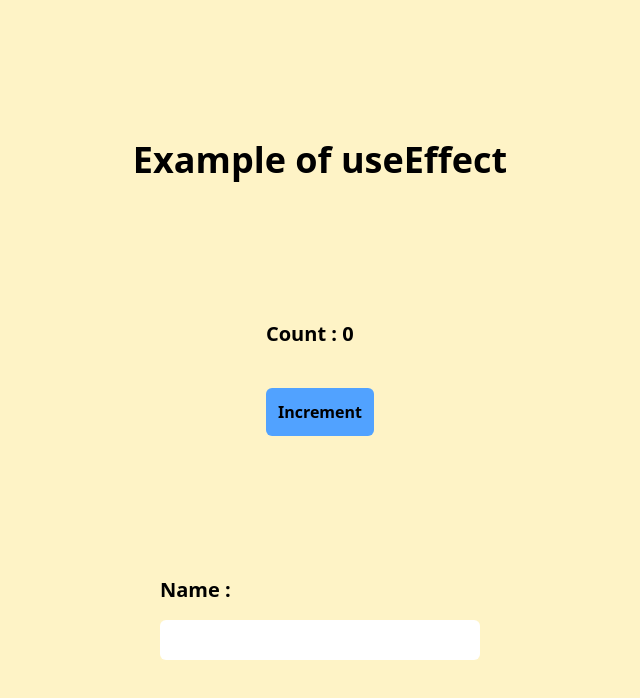
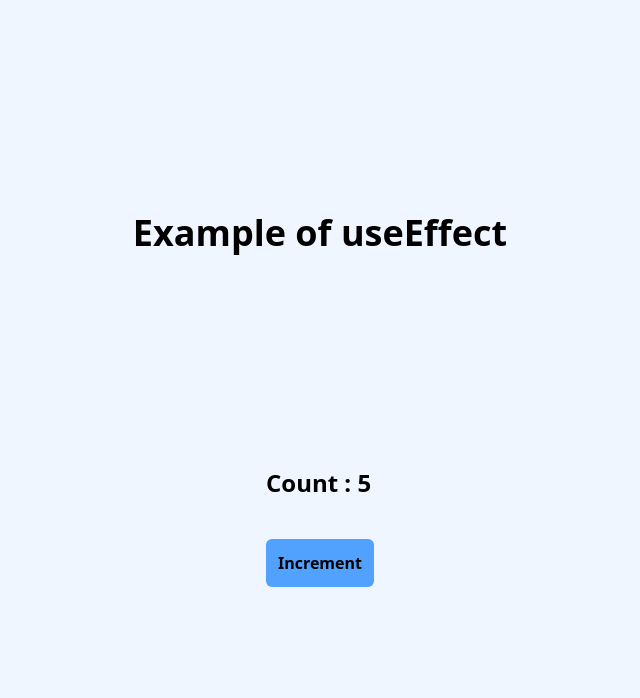
Before and after one commit to Sibuchanda/React_Mini_Projects, a React (Vite) app: page / in a window 1280 px wide. Shown: the top 698 px of the page, without its empty margins (320-960 px from the left). Built offline with nearby package versions, Linux system fonts and the light colour scheme.

Commit message:
Day-7[useEffect cleanup function]

```diff
--- a/src/App.jsx
+++ b/src/App.jsx
@@ -1,13 +1,13 @@
 import { useState } from 'react'
-import Todo from '../src/Todo/Todo';
-import IncrementTitle from './useEffect/IncrementTitle';
+import UseeffectCleanup from './useEffect/UseeffectCleanup'
+
 
 
 function App() {
 
   return (
     <>
-     <IncrementTitle/>
+     <UseeffectCleanup/>
     </>
   )
 }
--- /dev/null
+++ b/src/useEffect/UseeffectCleanup.jsx
@@ -0,0 +1,37 @@
+
+
+
+import React, { useEffect, useState } from 'react'
+
+const UseeffectCleanup = () => {
+
+    const [count, setCount] = useState(0);
+
+    // useEffect(()=>{
+    //     setInterval(()=>{
+    //         setCount((prev)=> prev +1);
+    //        },1000)
+    // },[count]);
+
+    useEffect(()=>{
+        const timer = setInterval(()=>{
+            setCount((prev)=> prev +1);
+           },1000);
+
+           return ()=> clearInterval(timer);
+    },[count]);
+
+    return (
+      <>
+        <div className="container w-screen h-screen bg-blue-50 flex flex-col justify-evenly items-center">
+          <h1 className='font-bold text-4xl'> Example of useEffect </h1>
+           <div className="wrapper">
+             <h2 className='font-bold text-2xl'>Count : {count}</h2>
+              <button onClick={()=>setCount(count+1)} className='w-auto h-auto bg-blue-400 p-3 rounded-md hover:bg-blue-700 cursor-pointer mt-10 font-bold'>Increment</button>
+           </div>
+        </div>
+      </>
+    )
+}
+
+export default UseeffectCleanup;
```
